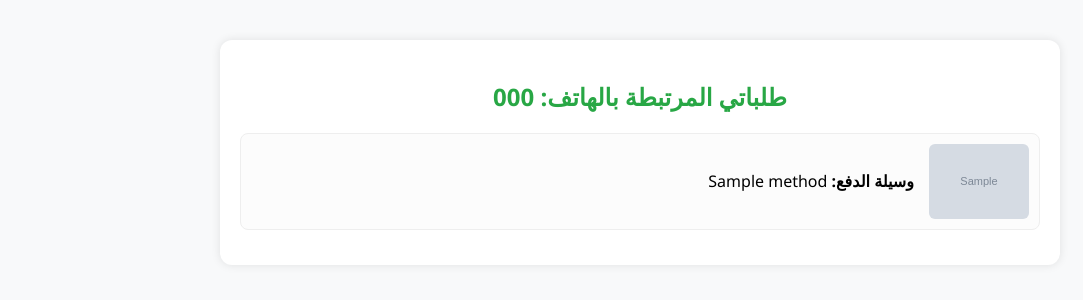
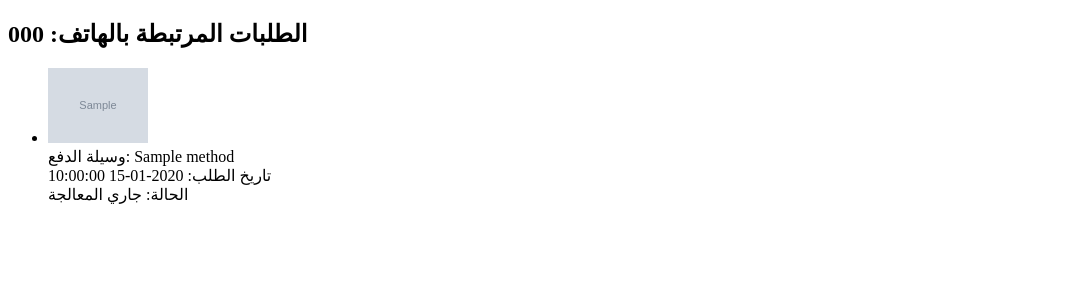
Before and after one commit to abdellah2141/chrily-site, a Flask app: template templates/my-orders.html in a window 1280 px wide. Shown: the top 300 px of the page, without its empty margins (0-1083 px from the left). Run offline with Flask 3, Linux system fonts and the light colour scheme; the template is opened without the code that fills it: most values are stand-ins (such as "Sample title", 1, 10 or a date in 2020); grey boxes marked "Sample" are stand-in pictures.

Commit message:
Add files via upload

```diff
--- a/app.py
+++ b/app.py
@@ -1,128 +1,25 @@
-
-from flask import Flask, request, jsonify, render_template, session, redirect, url_for, url_for
-from werkzeug.utils import secure_filename
+from flask import Flask, render_template, request, redirect, url_for, session
 import os
-from bs4 import BeautifulSoup
-import requests
+import time
 
 app = Flask(__name__)
 app.secret_key = 'chrily_secret_123'
-app.config['UPLOAD_FOLDER'] = 'static/uploads'
-app.config['MAX_CONTENT_LENGTH'] = 5 * 1024 * 1024  # 5MB
 
-os.makedirs(app.config['UPLOAD_FOLDER'], exist_ok=True)
+@app.route('/')
+def index():
+    return render_template('index.html')
 
-FIXED_SHIPPING = 5.0
-USD_TO_MRU = 39.5
-headers = {'User-Agent': 'Mozilla/5.0'}
-
-@app.route("/")
-def index():
-    return render_template("index.html")
-
-@app.route("/about")
-def about():
-    return render_template("about.html")
-
-@app.route("/admin")
-def admin_panel():
-    upload_dir = os.path.join('static', 'uploads')
-    orders = []
-    if os.path.exists(upload_dir):
-        for file in os.listdir(upload_dir):
-            if file.lower().endswith((".png", ".jpg", ".jpeg")):
-                parts = file.split("__")
-                method = parts[0] if len(parts) > 1 else "غير معروف"
-                orders.append({'filename': file, 'method': method})
-    return render_template("admin.html", orders=orders)
-
-@app.route("/api/fetch", methods=["POST"])
-def fetch_product():
-    url = request.json.get("url")
-    if not url:
-        return jsonify({'error': 'رابط غير صالح'}), 400
-
-    title, image, base_price = extract_product_data(url)
-    if base_price == 0.0:
-        return jsonify({'error': 'لم يتم استخراج السعر'}), 500
-
-    total_usd = base_price * 1.10 + FIXED_SHIPPING
-    total_mru = total_usd * USD_TO_MRU
-    return jsonify({
-        "title": title,
-        "image": image,
-        "price_usd": total_usd,
-        "price_mru": total_mru
-    })
-
-@app.route("/api/submit-order", methods=["POST"])
-def submit_order():
-    method = request.form.get("method")
-    screenshot = request.files.get("screenshot")
-    if not method or not screenshot:
-        return jsonify({'error': 'يرجى تحديد وسيلة الدفع ورفع صورة'}), 400
-
-    filename = secure_filename(f"{method}__{screenshot.filename}")
-    path = os.path.join(app.config['UPLOAD_FOLDER'], filename)
-    screenshot.save(path)
-    return jsonify({'success': True})
-
-def extract_product_data(url):
-    try:
-        if "amazon." in url or "souq." in url:
-            return "منتج من أمازون", "", 25
-        elif "noon.com" in url:
-            return "منتج من نون", "", 20
-        elif "aliexpress.com" in url:
-            return "منتج من علي إكسبرس", "", 18
-        elif "temu.com" in url:
-            return extract_from_temu(url)
-        elif "shein.com" in url:
-            return extract_from_shein(url)
-        else:
-            return "رابط غير مدعوم", "", 0.0
-    except Exception as e:
-        return f"خطأ: {e}", "", 0.0
-
-def extract_from_temu(url):
-    r = requests.get(url, headers=headers)
-    soup = BeautifulSoup(r.content, "html.parser")
-    title = soup.find("meta", property="og:title")
-    image = soup.find("meta", property="og:image")
-    price = soup.find("meta", property="product:price:amount")
-    return (
-        title["content"] if title else "منتج من Temu",
-        image["content"] if image else "",
-        float(price["content"]) if price else 0.0
-    )
-
-def extract_from_shein(url):
-    r = requests.get(url, headers=headers)
-    soup = BeautifulSoup(r.content, "html.parser")
-    title = soup.find("meta", property="og:title")
-    image = soup.find("meta", property="og:image")
-    price = soup.find("meta", property="product:price:amount")
-    return (
-        title["content"] if title else "منتج من Shein",
-        image["content"] if image else "",
-        float(price["content"]) if price else 0.0
-    )
-
-if __name__ == "__main__":
-    app.run(debug=True)
-
-
-@app.route("/policies")
-def policies():
-    return render_template("policies.html")
+@app.route('/login')
+def login():
+    return render_template('login.html')
 
 @app.route("/save-phone", methods=["POST"])
 def save_phone():
     phone = request.form.get("phone")
     if phone:
         session["user_phone"] = phone
-        return jsonify({"success": True})
-    return jsonify({"error": "رقم الهاتف غير موجود"}), 400
+        return "تم الحفظ"
+    return "فشل"
 
 @app.route("/my-orders")
 def my_orders():
@@ -134,8 +31,10 @@ def my_orders():
     orders = []
     if os.path.exists(upload_dir):
         for file in os.listdir(upload_dir):
-            if phone in file:  # ربط الطلبات بالهاتف المدخل
+            if phone in file:
                 parts = file.split("__")
                 method = parts[0] if len(parts) > 1 else "غير معروف"
-                orders.append({'filename': file, 'method': method})
+                timestamp = os.path.getmtime(os.path.join(upload_dir, file))
+                date_str = time.strftime('%Y-%m-%d %H:%M', time.localtime(timestamp))
+                orders.append({'filename': file, 'method': method, 'date': date_str})
     return render_template("my-orders.html", phone=phone, orders=orders)
--- /dev/null
+++ b/templates/index.html
@@ -0,0 +1,5 @@
+<!DOCTYPE html>
+<html lang="ar">
+<head><meta charset="UTF-8"><title>الرئيسية - شريلي</title></head>
+<body><h1>مرحبا بك في موقع شريلي CHRILY</h1><a href="/login">تسجيل الدخول</a></body>
+</html>
--- a/templates/my-orders.html
+++ b/templates/my-orders.html
@@ -1,54 +1,21 @@
 <!DOCTYPE html>
 <html lang="ar">
-<head>
-  <meta charset="UTF-8">
-  <title>طلباتي - شريلي CHRILY</title>
-  <meta name="viewport" content="width=device-width, initial-scale=1">
-  <style>
-    body { font-family: 'Segoe UI', sans-serif; direction: rtl; background: #f8f9fa; margin: 0; padding: 0; }
-    .container {
-      max-width: 800px;
-      margin: 40px auto;
-      background: white;
-      padding: 20px;
-      border-radius: 12px;
-      box-shadow: 0 0 10px rgba(0,0,0,0.1);
-    }
-    h2 { text-align: center; color: #28a745; }
-    .order {
-      display: flex;
-      align-items: center;
-      margin: 15px 0;
-      padding: 10px;
-      border: 1px solid #eee;
-      border-radius: 8px;
-      background: #fcfcfc;
-    }
-    .order img {
-      width: 100px;
-      border-radius: 6px;
-      margin-left: 15px;
-    }
-    .order-info {
-      flex: 1;
-    }
-  </style>
-</head>
+<head><meta charset="UTF-8"><title>طلباتي</title></head>
 <body>
-  <div class="container">
-    <h2>طلباتي المرتبطة بالهاتف: {{ phone }}</h2>
-    {% if orders %}
+  <h2>الطلبات المرتبطة بالهاتف: {{ phone }}</h2>
+  {% if orders %}
+    <ul>
       {% for order in orders %}
-        <div class="order">
-          <img src="/static/uploads/{{ order.filename }}">
-          <div class="order-info">
-            <strong>وسيلة الدفع:</strong> {{ order.method }}
-          </div>
-        </div>
+        <li>
+          <img src="/static/uploads/{{ order.filename }}" width="100"><br>
+          وسيلة الدفع: {{ order.method }}<br>
+          تاريخ الطلب: {{ order.date }}<br>
+          الحالة: جاري المعالجة
+        </li>
       {% endfor %}
-    {% else %}
-      <p style="text-align: center;">لا توجد طلبات محفوظة مرتبطة بهذا الرقم.</p>
-    {% endif %}
-  </div>
+    </ul>
+  {% else %}
+    <p>لا توجد طلبات.</p>
+  {% endif %}
 </body>
 </html>
```
Also changed, not shown: templates/login.html (added, +11 -0 lines).
